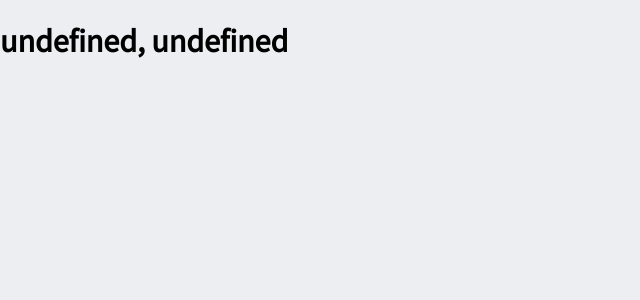
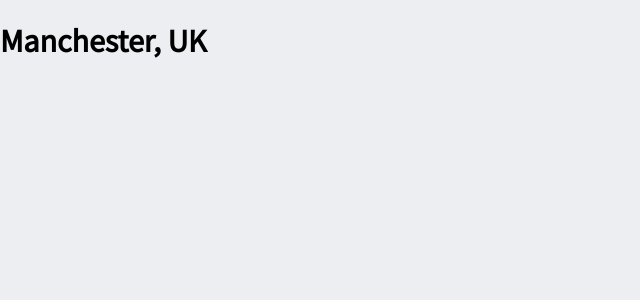
Before and after one commit to mxkoder/weather-app, a React (Create React App) app: page / in a window 1280 px wide. Shown: the top 300 px of the page, without its empty margins (0-640 px from the left). Built offline with nearby package versions, Linux system fonts and the light colour scheme.

Commit message:
location details compiling correctly

```diff
--- a/src/components/App.js
+++ b/src/components/App.js
@@ -4,8 +4,8 @@ import PropTypes from "prop-types";
 import LocationDetails from "./LocationDetails";
 
 // <App />
-function App(props) {
-  const { city, country } = props;
+function App({ location }) {
+  const { city, country } = location;
   return (
     <div className="App">
       <LocationDetails city={city} country={country} />
```
